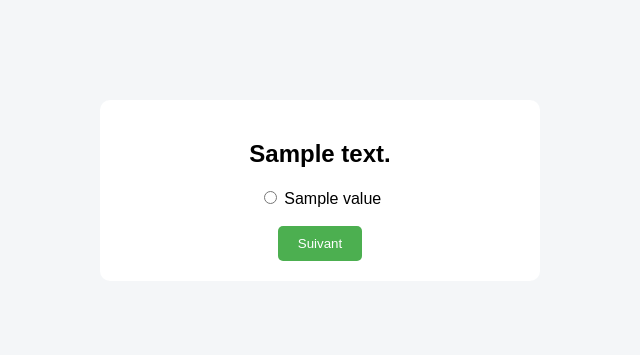
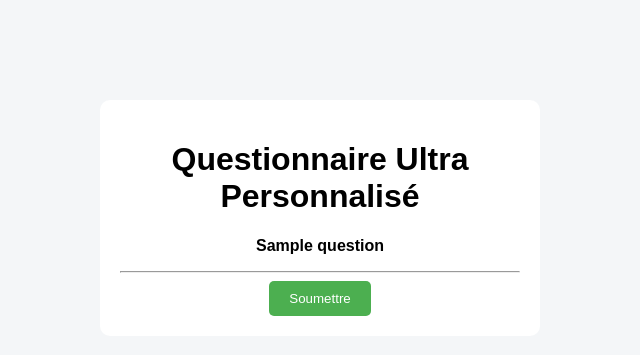
Before and after one commit to MarineDoineau/Aenigmos_test, a Flask app: template templates/question.html in a window 1280 px wide. Shown: the top 355 px of the page, without its empty margins (320-960 px from the left). Run offline with Flask 3, Linux system fonts and the light colour scheme; the template is opened without the code that fills it: most values are stand-ins (such as "Sample title", 1, 10 or a date in 2020).

Commit message:
changement type

```diff
--- a/app.py
+++ b/app.py
@@ -1,77 +1,30 @@
 from flask import Flask, render_template, request, redirect, url_for, session
+import json
 
 app = Flask(__name__)
 app.secret_key = "supersecretkey"
 
-# Questions dynamiques
-QUESTIONS = {
-    "q1": {
-        "text": "Quel est ton objectif principal ?",
-        "choices": {
-            "sport": "Faire du sport",
-            "business": "Créer un business",
-            "dev": "Apprendre à coder"
-        }
-    },
-    "q2_sport": {
-        "text": "Quel type de sport préfères-tu ?",
-        "choices": {
-            "muscu": "Musculation",
-            "cardio": "Cardio"
-        }
-    },
-    "q2_business": {
-        "text": "Quel domaine t'intéresse ?",
-        "choices": {
-            "ecommerce": "E-commerce",
-            "saas": "SaaS"
-        }
-    },
-    "q2_dev": {
-        "text": "Quel langage t'intéresse ?",
-        "choices": {
-            "python": "Python",
-            "javascript": "JavaScript"
-        }
-    }
-}
+# Charger les questions depuis le JSON
+with open("questions.json", encoding="utf-8") as f:
+    QUESTIONS = json.load(f)
 
-@app.route("/")
+@app.route("/", methods=["GET", "POST"])
 def home():
-    session.clear()
-    return render_template("index.html")
+    if request.method == "POST":
+        # Récupérer toutes les réponses
+        answers = {}
+        for q in QUESTIONS:
+            answer = request.form.get(f"q{q['id']}")
+            answers[str(q['id'])] = answer
+        session['answers'] = answers
+        return redirect(url_for("result"))
 
-@app.route("/question/<question_id>", methods=["GET", "POST"])
-def question(question_id):
-    if request.method == "POST":
-        answer = request.form.get("answer")
-        session[question_id] = answer
-
-        if question_id == "q1":
-            return redirect(url_for("question", question_id=f"q2_{answer}"))
-        else:
-            return redirect(url_for("result"))
-
-    question_data = QUESTIONS.get(question_id)
-    if not question_data:
-        return redirect(url_for("home"))
-
-    return render_template("question.html", question=question_data, question_id=question_id)
+    return render_template("questionnaire.html", questions=QUESTIONS)
 
 @app.route("/result")
 def result():
-    answers = dict(session)
-
-    recommendation = "Merci pour tes réponses !"
-
-    if answers.get("q1") == "sport":
-        recommendation = "Programme sportif personnalisé en préparation 💪"
-    elif answers.get("q1") == "business":
-        recommendation = "Stratégie business personnalisée 🚀"
-    elif answers.get("q1") == "dev":
-        recommendation = "Roadmap développeur personnalisée 💻"
-
-    return render_template("result.html", recommendation=recommendation, answers=answers)
+    answers = session.get('answers', {})
+    return render_template("result.html", answers=answers)
 
 if __name__ == "__main__":
     app.run(host="0.0.0.0", port=10000)
--- a/questions.json
+++ b/questions.json
@@ -1,20 +1,20 @@
 [
   {
     "id": 1,
-    "question": "Quelle valeur te représente le plus ?",
+    "question": "Enigme 1",
     "type": "radio",
-    "options": ["Liberté", "Famille", "Ambition", "Créativité"]
+    "options": ["Toulouse", "Rouen", "Lyon", "Paris"]
   },
   {
     "id": 2,
-    "question": "À quel point l'argent est important pour toi ?",
+    "question": "Enigme 2",
     "type": "scale",
     "min": 1,
     "max": 5
   },
   {
     "id": 3,
-    "question": "Décris ta vie idéale",
+    "question": "Enigme 3",
     "type": "text"
   }
 ]
--- a/templates/question.html
+++ b/templates/question.html
@@ -1,16 +1,34 @@
 {% extends "base.html" %}
 
 {% block content %}
-<h2>{{ question.text }}</h2>
+<h1>Questionnaire Ultra Personnalisé</h1>
 
 <form method="POST">
-    {% for key, value in question.choices.items() %}
-        <div>
-            <input type="radio" name="answer" value="{{ key }}" required>
-            <label>{{ value }}</label>
-        </div>
-    {% endfor %}
-    <br>
-    <button type="submit">Suivant</button>
+
+  {% for q in questions %}
+    <div class="question-block">
+      <p><strong>{{ q.question }}</strong></p>
+
+      {% if q.type == "radio" %}
+        {% for option in q.options %}
+          <div>
+            <input type="radio" name="q{{ q.id }}" value="{{ option }}" required>
+            <label>{{ option }}</label>
+          </div>
+        {% endfor %}
+
+      {% elif q.type == "scale" %}
+        <input type="range" name="q{{ q.id }}" min="{{ q.min }}" max="{{ q.max }}" value="{{ q.min }}" oninput="this.nextElementSibling.value = this.value">
+        <output>{{ q.min }}</output>
+
+      {% elif q.type == "text" %}
+        <textarea name="q{{ q.id }}" rows="4" cols="50" required></textarea>
+      {% endif %}
+
+    </div>
+    <hr>
+  {% endfor %}
+
+  <button type="submit">Soumettre</button>
 </form>
 {% endblock %}
```
